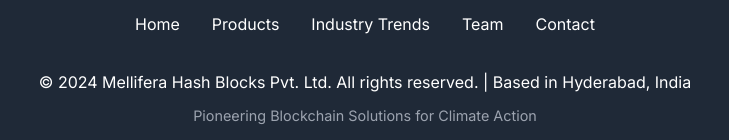
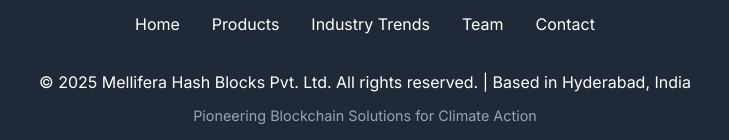
Before and after one commit to MUdayVarma/mellifera_website_202508, a website: page index.html in a window 1280 px wide. Shown: the part 6674-6814 px from the top of the page, 275-1004 px from the left. Drawn offline with Linux system fonts and the light colour scheme.

Commit message:
changes in index file

```diff
--- a/index.html
+++ b/index.html
@@ -759,7 +759,7 @@
                 <a href="#team">Team</a>
                 <a href="#contact">Contact</a>
             </div>
-            <p>&copy; 2024 Mellifera Hash Blocks Pvt. Ltd. All rights reserved. | Based in Hyderabad, India</p>
+            <p>&copy; 2025 Mellifera Hash Blocks Pvt. Ltd. All rights reserved. | Based in Hyderabad, India</p>
             <p style="margin-top: 0.5rem; font-size: 0.9rem; color: #9ca3af;">Pioneering Blockchain Solutions for Climate Action</p>
         </div>
     </footer>
```
